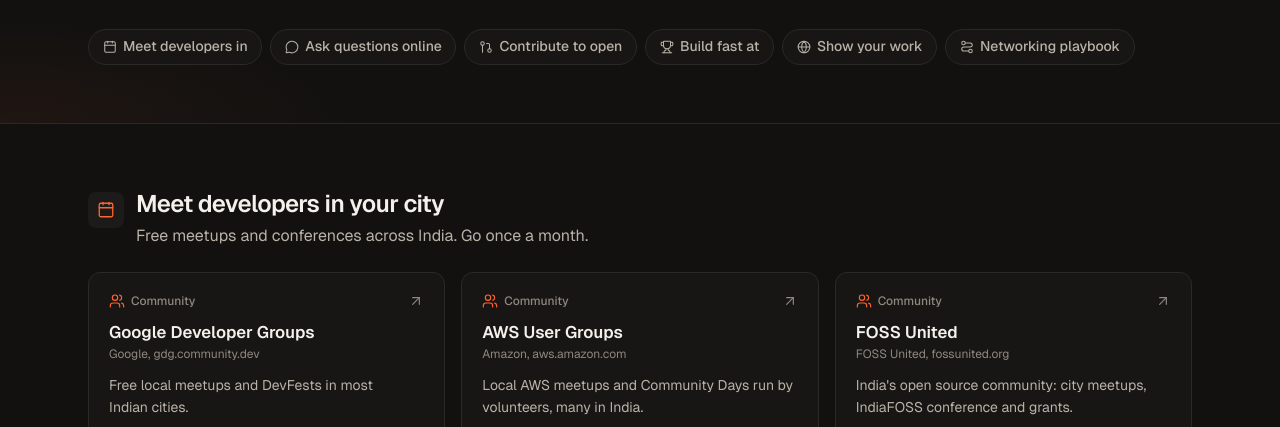
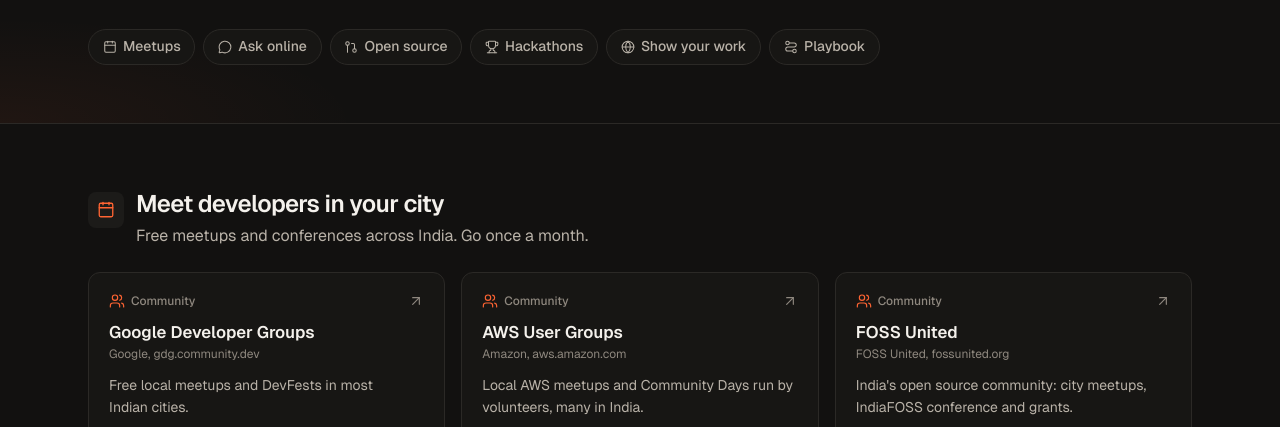
Before and after one commit to Karma-tic/karmatix-learn, an Astro site: page /connect in a window 1280 px wide. Shown: the part 356-783 px from the top of the page. Built offline with nearby package versions, Linux system fonts and the light colour scheme; Astro itself is replaced by a stand-in of ours.

Commit message:
Connect page: short, complete labels for the jump links
Co-Authored-By: Claude Opus 5.5 <noreply@anthropic.com>
Claude-Session: https://claude.ai/code/session_01SdTkpD418RRr4wqmSUcmAS

```diff
--- a/src/pages/connect/index.astro
+++ b/src/pages/connect/index.astro
@@ -4,11 +4,11 @@ import Icon from '../../components/Icon.astro';
 import ResourceCard from '../../components/ResourceCard.astro';
 import { res } from '../../lib/data';
 const groups = [
-  { id: 'meet', title: 'Meet developers in your city', text: 'Free meetups and conferences across India. Go once a month.', icon: 'calendar', ids: ['gdg', 'aws-user-groups', 'foss-united', 'hasgeek', 'commudle', 'meetup'] },
-  { id: 'online', title: 'Ask questions online', text: 'Communities where people answer well-asked questions quickly.', icon: 'message-circle', ids: ['r-developersindia', 'r-learnprogramming', 'reactiflux', 'k8s-slack', 'hf-discord', 'datatalksclub', 'fcc-forum', 'stack-overflow'] },
-  { id: 'oss', title: 'Contribute to open source', text: 'Mentored programmes, some of them paid (GSoC, LFX, Outreachy), that become real experience on your resume.', icon: 'git-pull-request', ids: ['gsoc', 'lfx', 'outreachy', 'gssoc', 'hacktoberfest', 'github-student-pack'] },
-  { id: 'hack', title: 'Build fast at hackathons', text: 'The quickest way to meet people who build. Ship something small and demo it.', icon: 'trophy', ids: ['devfolio', 'mlh', 'unstop', 'ctftime'] },
-  { id: 'show', title: 'Show your work', text: 'Public proof of work gets you noticed more than a certificate.', icon: 'globe', ids: ['peerlist', 'dev-to'] },
+  { id: 'meet', short: 'Meetups', title: 'Meet developers in your city', text: 'Free meetups and conferences across India. Go once a month.', icon: 'calendar', ids: ['gdg', 'aws-user-groups', 'foss-united', 'hasgeek', 'commudle', 'meetup'] },
+  { id: 'online', short: 'Ask online', title: 'Ask questions online', text: 'Communities where people answer well-asked questions quickly.', icon: 'message-circle', ids: ['r-developersindia', 'r-learnprogramming', 'reactiflux', 'k8s-slack', 'hf-discord', 'datatalksclub', 'fcc-forum', 'stack-overflow'] },
+  { id: 'oss', short: 'Open source', title: 'Contribute to open source', text: 'Mentored programmes, some of them paid (GSoC, LFX, Outreachy), that become real experience on your resume.', icon: 'git-pull-request', ids: ['gsoc', 'lfx', 'outreachy', 'gssoc', 'hacktoberfest', 'github-student-pack'] },
+  { id: 'hack', short: 'Hackathons', title: 'Build fast at hackathons', text: 'The quickest way to meet people who build. Ship something small and demo it.', icon: 'trophy', ids: ['devfolio', 'mlh', 'unstop', 'ctftime'] },
+  { id: 'show', short: 'Show your work', title: 'Show your work', text: 'Public proof of work gets you noticed more than a certificate.', icon: 'globe', ids: ['peerlist', 'dev-to'] },
 ];
 const steps = [
   { t: 'Build in public', d: 'Post a short note every time you finish a stage: what you built, one thing that broke, the live link. Peerlist, LinkedIn or DEV all work.' },
@@ -25,8 +25,8 @@ const steps = [
       <p class="mt-4 max-w-2xl text-lg leading-relaxed text-muted">Communities to join, meetups to attend, open source programmes that pay, and a simple playbook for building a network without being awkward about it.</p>
       <nav aria-label="On this page" class="mt-8">
         <ul class="kx-scroll-row">
-          {groups.map((g) => <li class="snap-start"><a href={`#${g.id}`} class="kx-chip"><Icon name={g.icon} class="size-3.5" />{g.title.split(' ').slice(0, 3).join(' ')}</a></li>)}
-          <li class="snap-start"><a href="#playbook" class="kx-chip"><Icon name="route" class="size-3.5" />Networking playbook</a></li>
+          {groups.map((g) => <li class="snap-start"><a href={`#${g.id}`} class="kx-chip"><Icon name={g.icon} class="size-3.5" />{g.short}</a></li>)}
+          <li class="snap-start"><a href="#playbook" class="kx-chip"><Icon name="route" class="size-3.5" />Playbook</a></li>
         </ul>
       </nav>
     </div>
```
